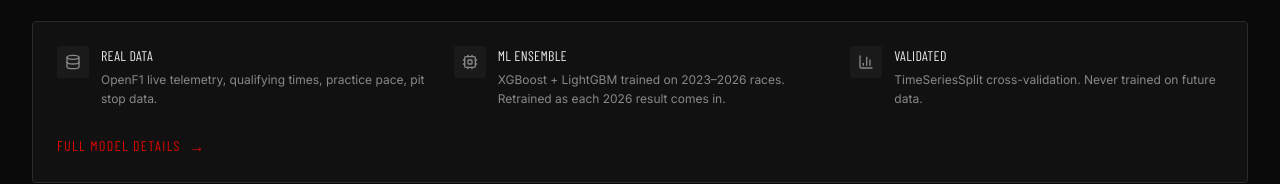
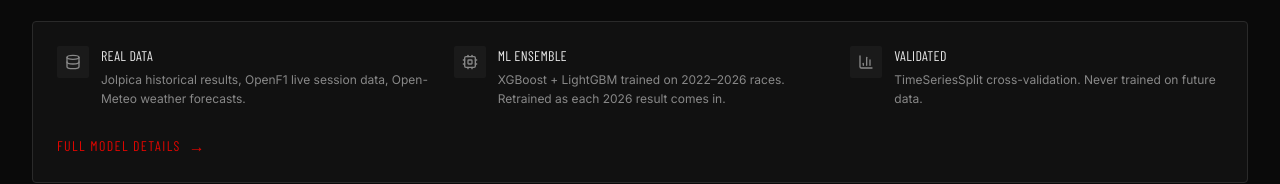
Before and after one commit to moukthika-gunapaneedu/box-box, a Next.js app in the folder f1-predictor/frontend/: page / in a window 1280 px wide. Shown: the part 1880-2064 px from the top of the page. Built offline with nearby package versions, Linux system fonts and the light colour scheme; a web font is replaced by a local one.

Commit message:
fix: correct data sources and training range in home page teaser

```diff
--- a/f1-predictor/frontend/src/app/page.tsx
+++ b/f1-predictor/frontend/src/app/page.tsx
@@ -132,12 +132,12 @@
                 {
                   icon: Database,
                   title: "Real Data",
-                  desc: "OpenF1 live telemetry, qualifying times, practice pace, pit stop data.",
+                  desc: "Jolpica historical results, OpenF1 live session data, Open-Meteo weather forecasts.",
                 },
                 {
                   icon: Cpu,
                   title: "ML Ensemble",
-                  desc: "XGBoost + LightGBM trained on 2023–2026 races. Retrained as each 2026 result comes in.",
+                  desc: "XGBoost + LightGBM trained on 2022–2026 races. Retrained as each 2026 result comes in.",
                 },
                 {
                   icon: BarChart3,
```
